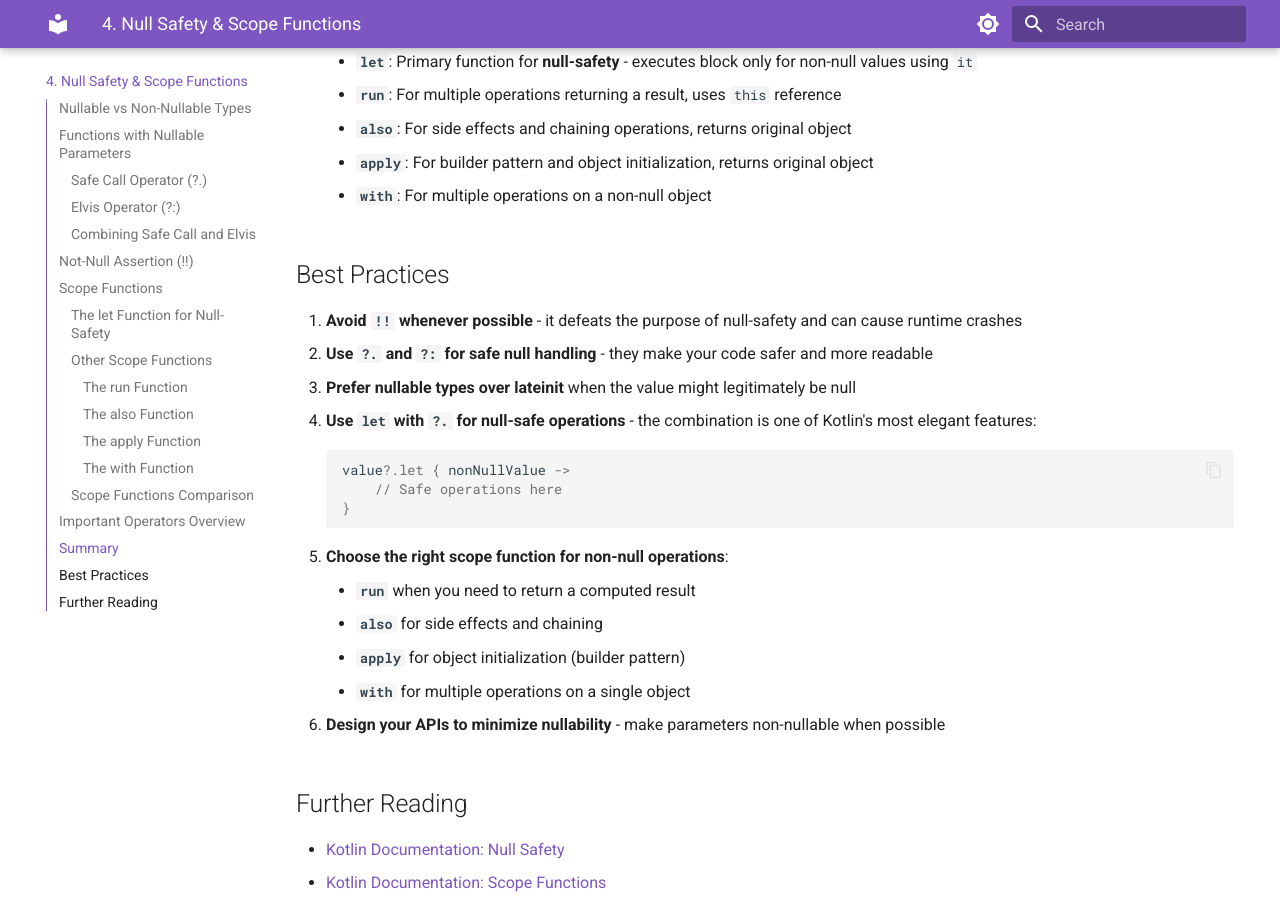
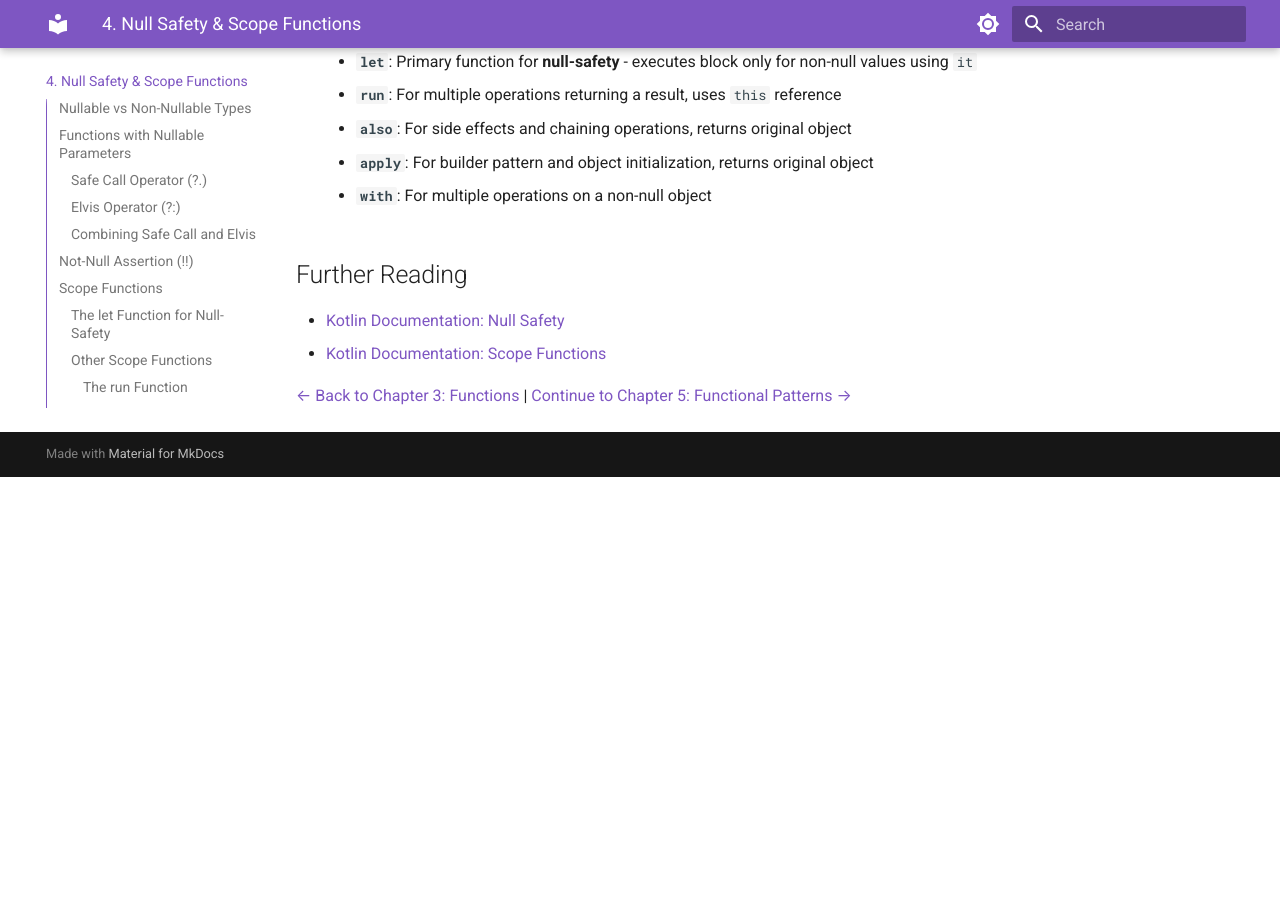
Before and after one commit to kirschkakao/KotlinIntroduction, an MkDocs documentation site: the page built from docs/04_null_safety_and_scope_functions.md, in a window 1280 px wide and 900 px high, scrolled down 5058 px. Built offline with MkDocs 1.6.1 and Material for MkDocs 9.7.7, drawn with Linux system fonts in a browser that asks for light colours; after the commit the page ends 5535 px from its top, so only the background shows below that.

Commit message:
remove AI fluff best-practices which add no meaningful information

````diff
--- a/docs/04_null_safety_and_scope_functions.md
+++ b/docs/04_null_safety_and_scope_functions.md
@@ -350,26 +350,6 @@ with(person) {
     - **`apply`**: For builder pattern and object initialization, returns original object
     - **`with`**: For multiple operations on a non-null object
 
-## Best Practices
-
-1. **Avoid `!!` whenever possible** - it defeats the purpose of null-safety and can cause runtime crashes
-2. **Use `?.` and `?:` for safe null handling** - they make your code safer and more readable
-3. **Prefer nullable types over lateinit** when the value might legitimately be null
-4. **Use `let` with `?.` for null-safe operations** - the combination is one of Kotlin's most elegant features:
-   ```kotlin
-   value?.let { nonNullValue ->
-       // Safe operations here
-   }
-   ```
-
-5. **Choose the right scope function for non-null operations**:
-    - **`run`** when you need to return a computed result
-    - **`also`** for side effects and chaining
-    - **`apply`** for object initialization (builder pattern)
-    - **`with`** for multiple operations on a single object
-
-6. **Design your APIs to minimize nullability** - make parameters non-nullable when possible
-
 ## Further Reading
 
 - [Kotlin Documentation: Null Safety](https://kotlinlang.org/docs/null-safety.html)
````
Also changed, not shown: docs/03_functions.md (+0 -7 lines), docs/05_functional_patterns.md (+0 -9 lines), docs/06_classes.md (+0 -16 lines).
